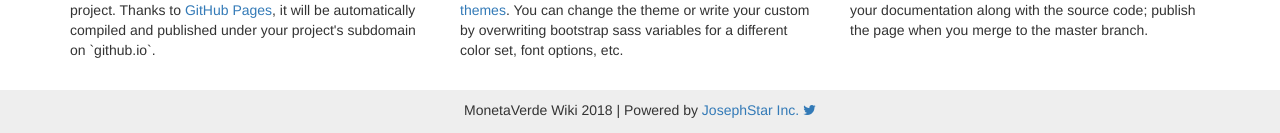
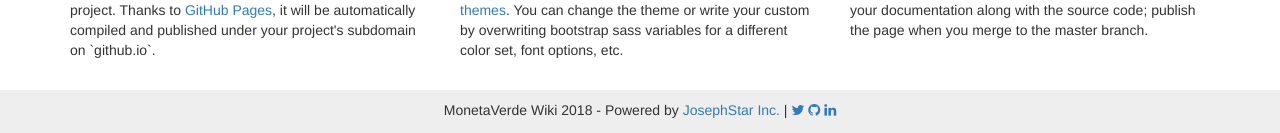
Before and after one commit to ammogcoder/www, a Jekyll site: the page built from index.html, in a window 1280 px wide and 1010 px high. Shown: the part 874-1007 px from the top of the window. Built offline with Jekyll 4.4.1, drawn with Linux system fonts in a browser that asks for light colours; nearby versions of some CDN libraries.

Commit message:
Update footer.html

```diff
--- a/_includes/footer.html
+++ b/_includes/footer.html
@@ -2,9 +2,11 @@
     <div class="container">
 
         <p class="text-center">
-            {{ site.title }} {{ site.time | date: '%Y' }} |
-            Powered by <a href="https://www.josephstar.net">JosephStar Inc.</a>
+            {{ site.title }} {{ site.time | date: '%Y' }} -
+            Powered by <a href="https://www.josephstar.net">JosephStar Inc.</a> |
             <a href="{{ site.twitter_url }}"><i class="fa fa-twitter" aria-hidden="true"></i></a>
+            <a href="{{ site.github_url }}"><i class="fa fa-github" aria-hidden="true"></i></a>
+            <a href="{{ site.linkedin_url }}"><i class="fa fa-linkedin" aria-hidden="true"></i></a>
 
         </p>
 
```
